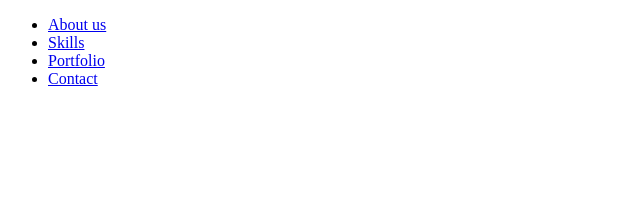
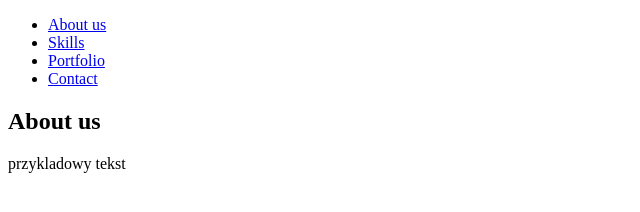
Before and after one commit to spacecucumbre/html-prosta-strona, a plain HTML site: page index.html in a window 1280 px wide. Shown: the whole page, without its empty margins (0-640 px from the left). Drawn offline with Linux system fonts and the light colour scheme.

Commit message:
utworzenie sekcji 'About us'

```diff
--- a/index.html
+++ b/index.html
@@ -14,5 +14,9 @@
             <li><a href="#contact">Contact</a></li>
         </ul>
     </nav>
+    <section id="about">
+        <h2>About us</h2>
+        <p>przykladowy tekst</p>
+    </section>
 </body>
 </html>
```
